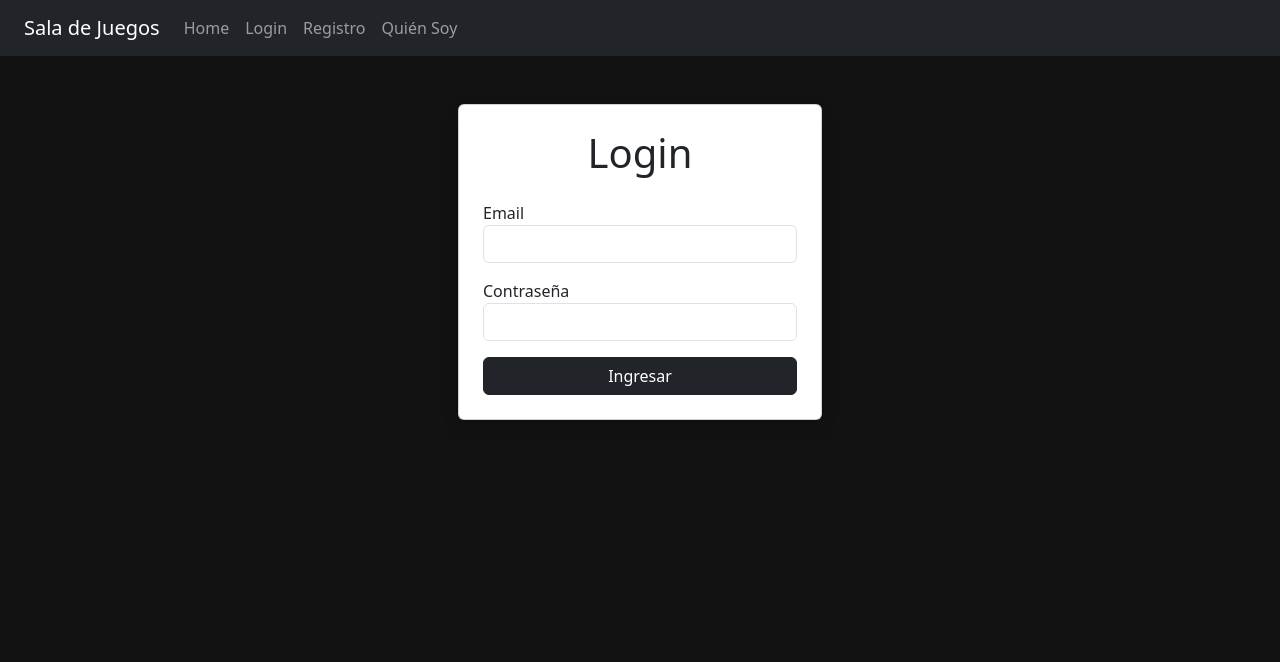
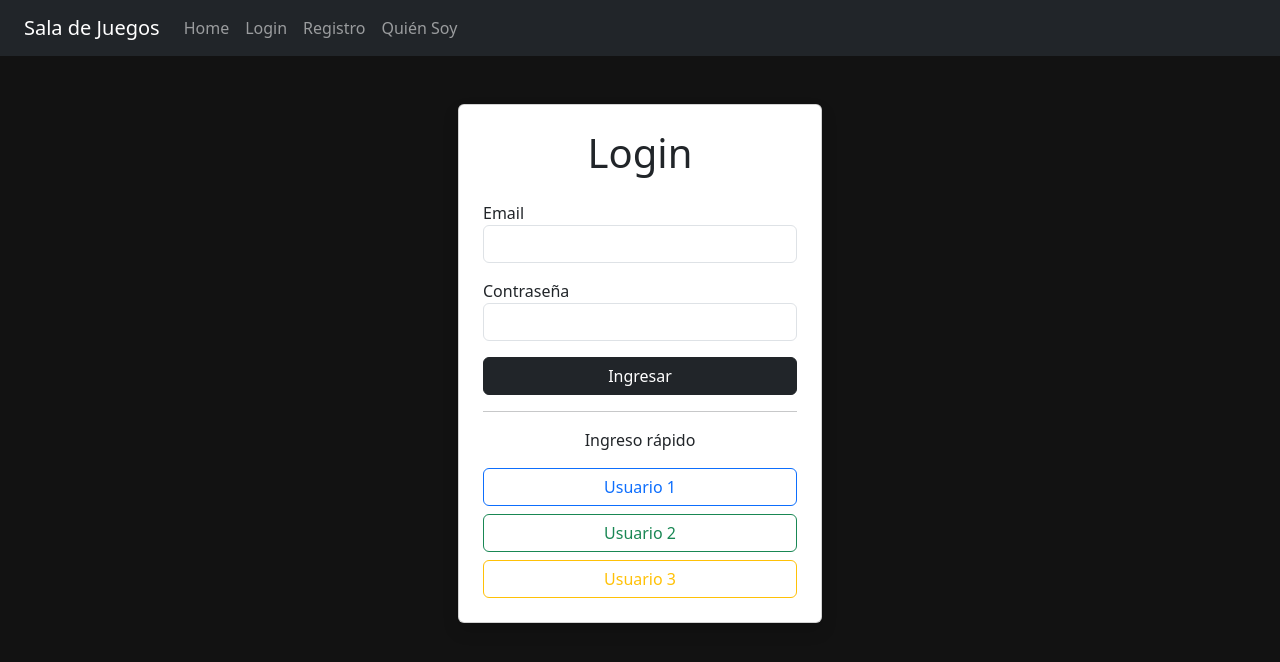
Before and after one commit to Leoooo19/Sala-de-Juegos, an Angular app: page /login in a window 1280 px wide. Shown: the top 662 px of the page. Built offline with nearby package versions, Linux system fonts and the light colour scheme.

Commit message:
Prueba sprint 2

```diff
--- a/src/app/pages/login/login.html
+++ b/src/app/pages/login/login.html
@@ -16,7 +16,23 @@
     <button class="btn btn-dark w-100" (click)="ingresar()">
         Ingresar
     </button>
+    <hr>
 
+    <p class="text-center">Ingreso rápido</p>
+
+    <div class="d-grid gap-2">
+    <button class="btn btn-outline-primary" (click)="loginRapido('pepe@gmail.com', 'pepe123')">
+    Usuario 1
+    </button>
+
+    <button class="btn btn-outline-success" (click)="loginRapido('prueba2@gmail.com', '123456')">
+    Usuario 2
+    </button>
+
+    <button class="btn btn-outline-warning" (click)="loginRapido('prueba3@gmail.com', '123456')">
+    Usuario 3
+    </button>
+    </div>
     @if(mensaje){
         <p class="text-danger text-center mt-3">{{ mensaje }}</p>
     }
--- a/src/app/pages/login/login.ts
+++ b/src/app/pages/login/login.ts
@@ -34,4 +34,9 @@ export class Login {
 
     this.router.navigate(['/']);
   }
+
+  loginRapido(email: string, password: string) {
+    this.email = email;
+    this.password = password;
 }
+}
--- a/src/app/pages/registro/registro.ts
+++ b/src/app/pages/registro/registro.ts
@@ -30,7 +30,12 @@ export class Registro {
       this.mensaje = 'El usuario ya se encuentra registrado o los datos son inválidos';
       return;
     }
-
+    await this.authService.guardarDatosUsuario({
+    email: this.email,
+    nombre: this.nombre,
+    apellido: this.apellido,
+    edad: this.edad
+    });
     this.router.navigate(['/']);
   }
 }
--- a/src/services/auth.ts
+++ b/src/services/auth.ts
@@ -33,4 +33,9 @@ export class AuthService {
   obtenerSesion() {
   return this.supabaseService.getClient().auth.getSession();
   }
+  guardarDatosUsuario(usuario: any) {
+  return this.supabaseService.getClient()
+    .from('usuarios')
+    .insert(usuario);
 }
+}
```
Lines whose indentation alone changed are shown as unchanged.
